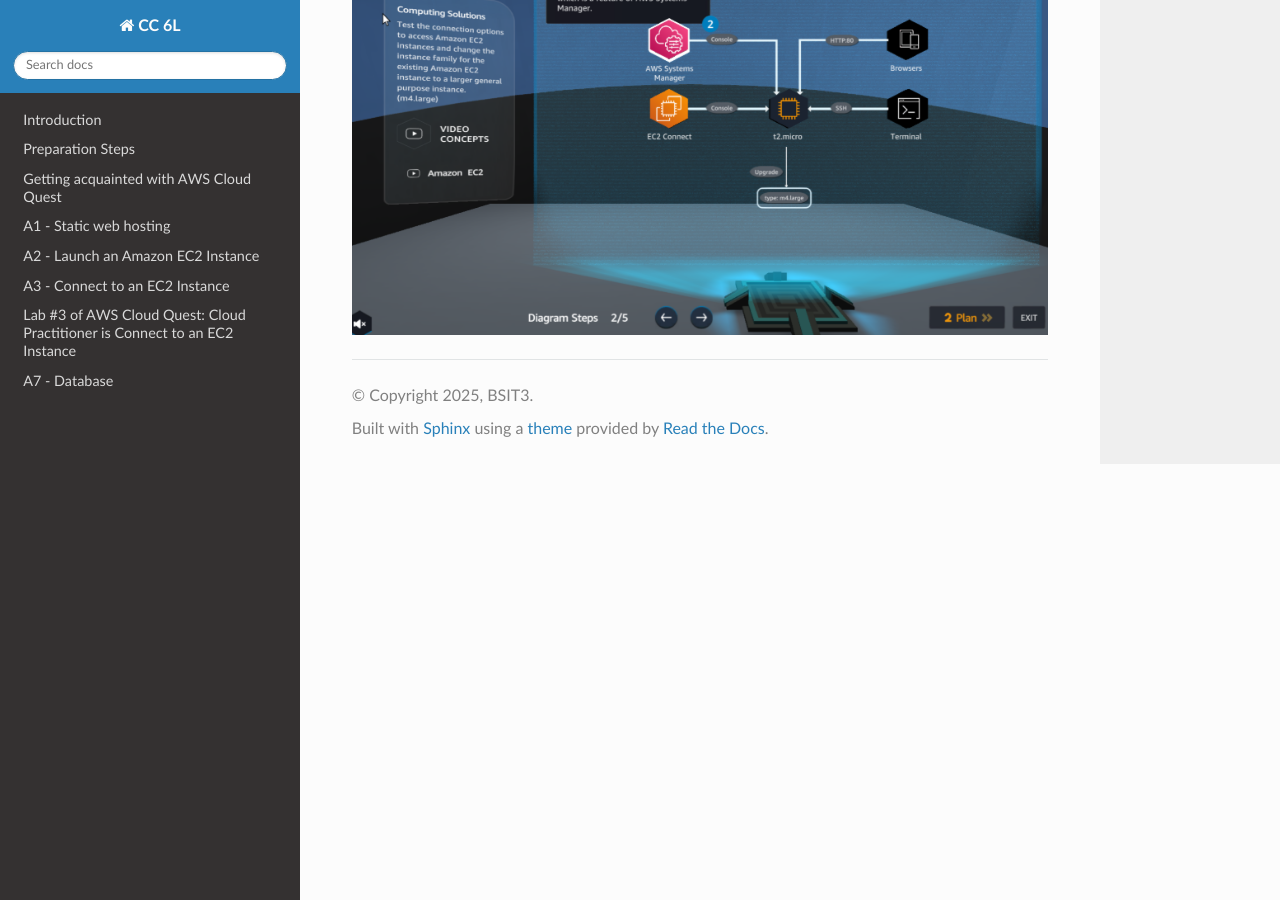
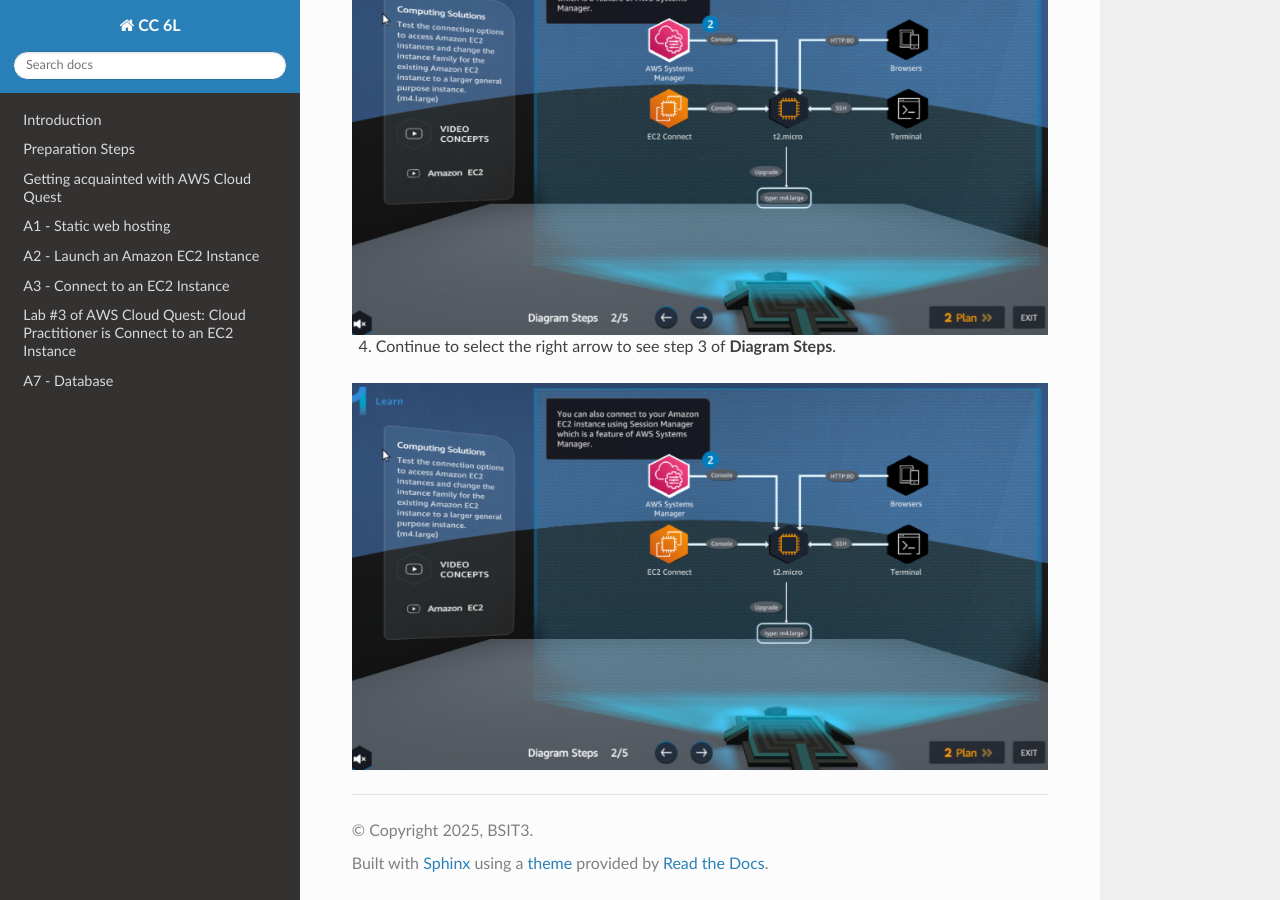
Before and after one commit to user-5005/Aws-Cloud_Practitioner, a Sphinx documentation site: the page built from docs/source/a3-Learn.rst, in a window 1280 px wide and 900 px high, scrolled down 1259 px. Built offline with Sphinx 7.4.7 and the Read the Docs theme 3.1.0, drawn with Linux system fonts in a browser that asks for light colours; pages that are not in the unit, such as notebooks, are missing from menus.

Commit message:
Update a3-Learn.rst

```diff
--- a/docs/source/a3-Learn.rst
+++ b/docs/source/a3-Learn.rst
@@ -24,3 +24,9 @@
 .. image:: pictures/diagram_step.png
    :align: center
    :width: 700px
+
+4. Continue to select the right arrow to see step 3 of **Diagram Steps**.
+
+.. image:: pictures/diagram_step.png
+   :align: center
+   :width: 700px
```
